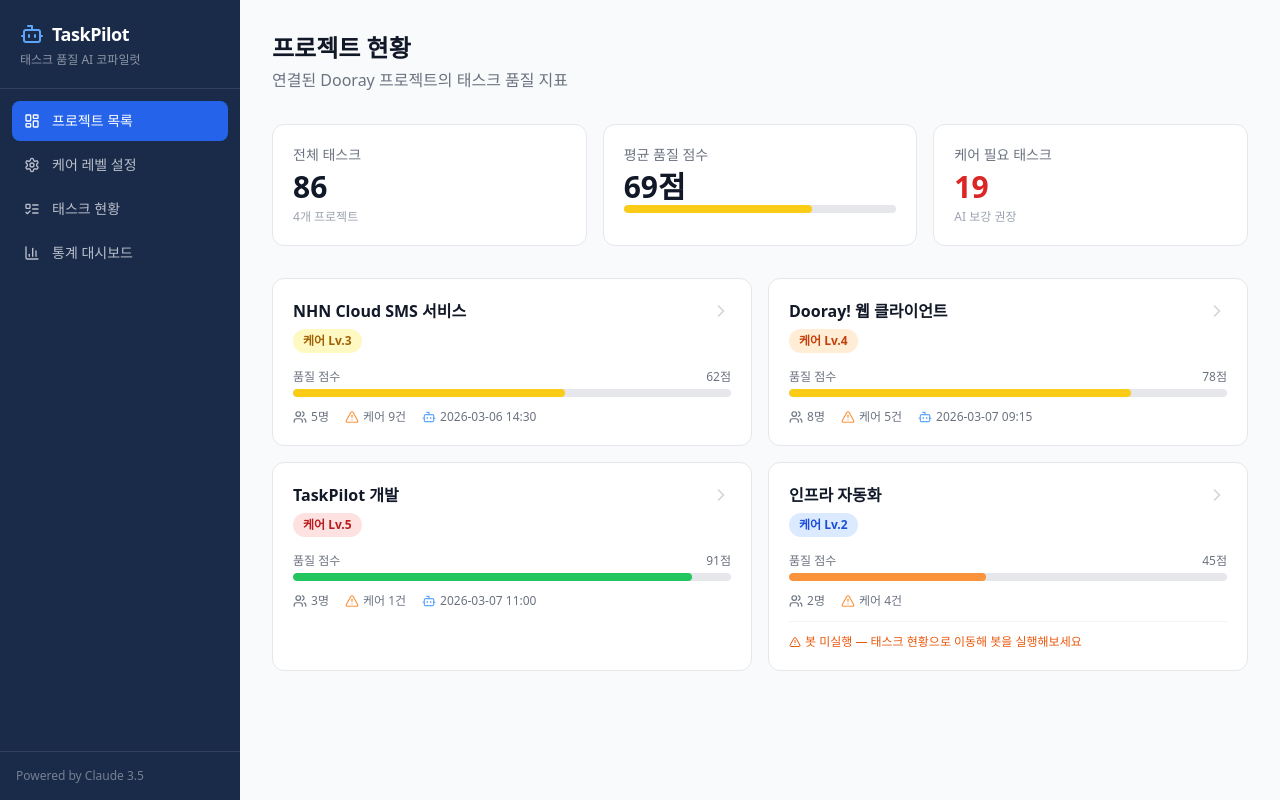
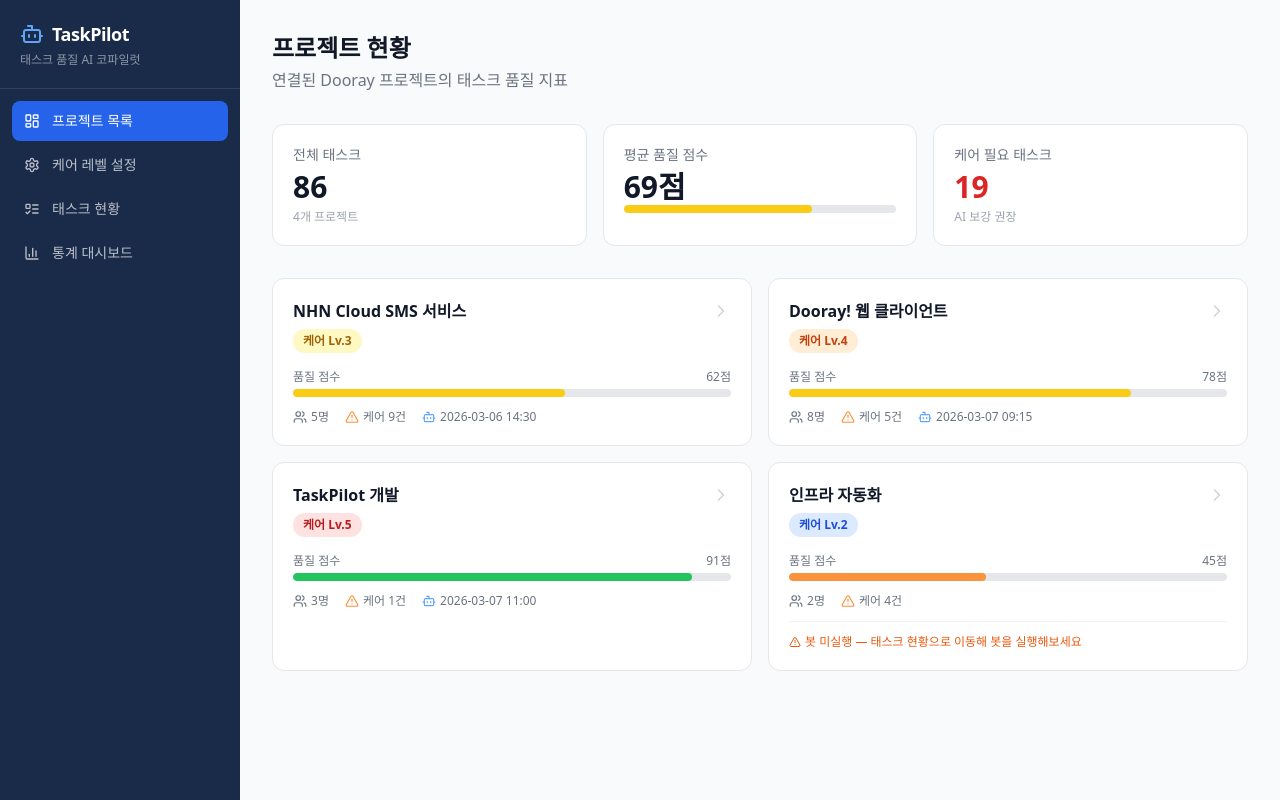
Before and after one commit to Gelloger/TaskPilot, a React (Vite) app: page / in a window 1280 px wide. Built offline with nearby package versions, Linux system fonts and the light colour scheme.

Commit message:
chore: remove 'Powered by Claude 3.5' footer from SideNav

```diff
--- a/src/components/SideNav.jsx
+++ b/src/components/SideNav.jsx
@@ -37,9 +37,6 @@
           </NavLink>
         ))}
       </nav>
-      <div className="p-4 border-t border-white/10">
-        <div className="text-xs text-white/40">Powered by Claude 3.5</div>
-      </div>
     </aside>
   );
 }
```
